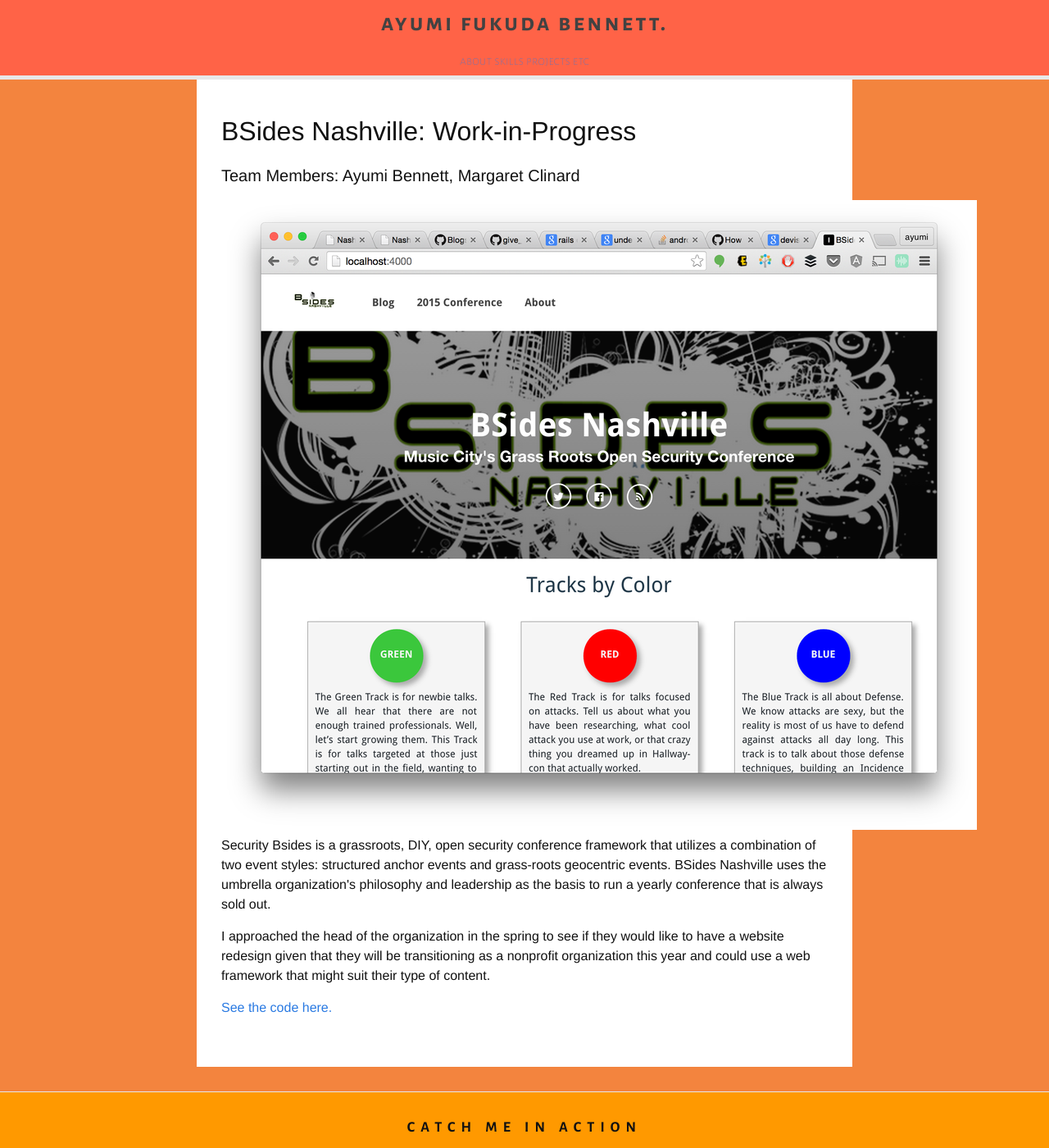
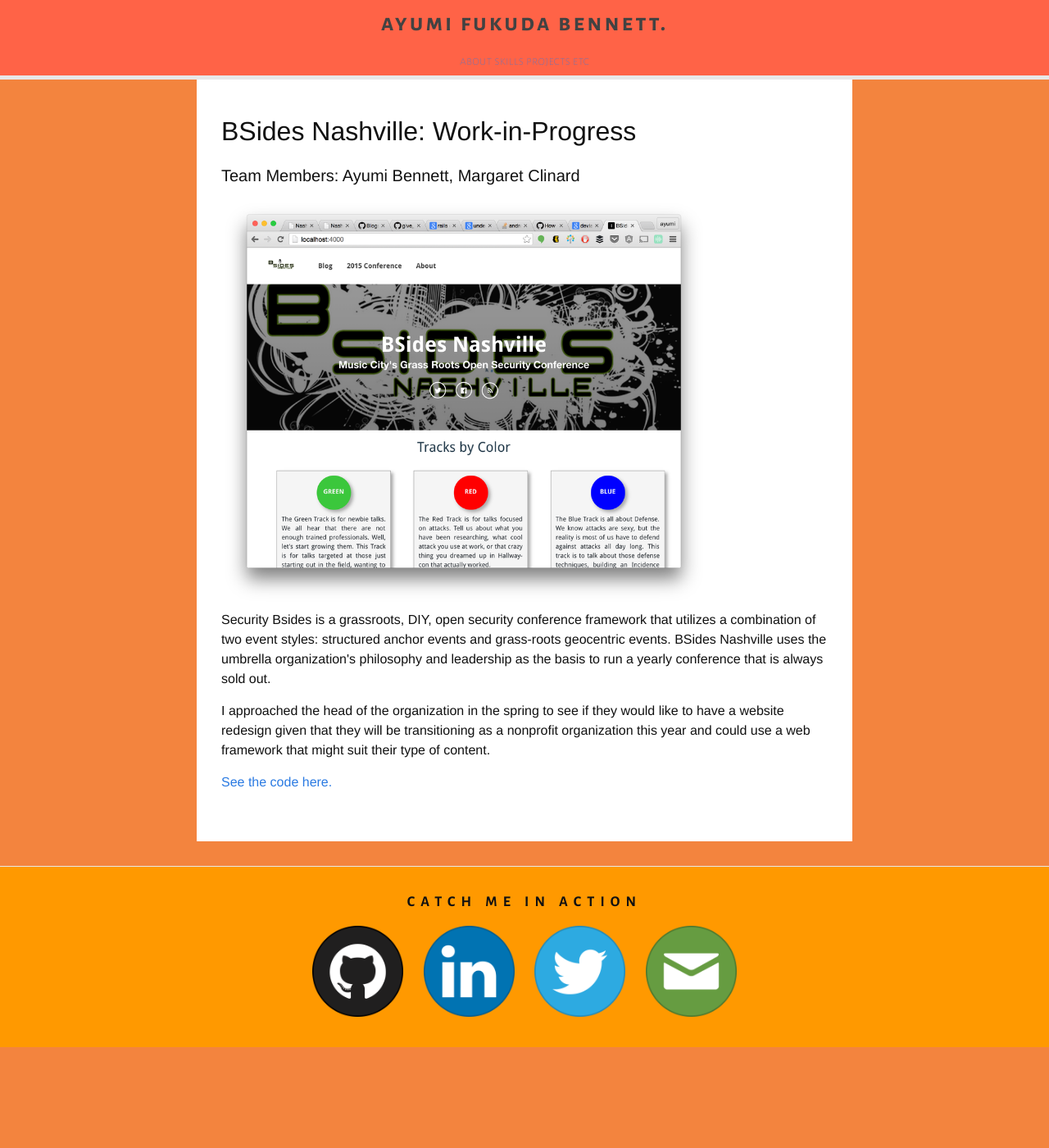
Before and after one commit to ayumi-b/ayumi-b.github.io, a Jekyll site: the page built from projects/bsides.html, in a window 1280 px wide and 1400 px high. Shown: the whole window at 82% size. Built offline with Jekyll 4.4.1, drawn with Linux system fonts in a browser that asks for light colours.

Commit message:
adjusted image sizing on project pages

```diff
--- a/_sass/_project.scss
+++ b/_sass/_project.scss
@@ -5,6 +5,13 @@
   }
 }
 
+.project#bsides {
+  img {
+    max-width: 80%;
+  }
+}
+
+
 .project#work4 {
   img {
     max-width: 80%;
```
